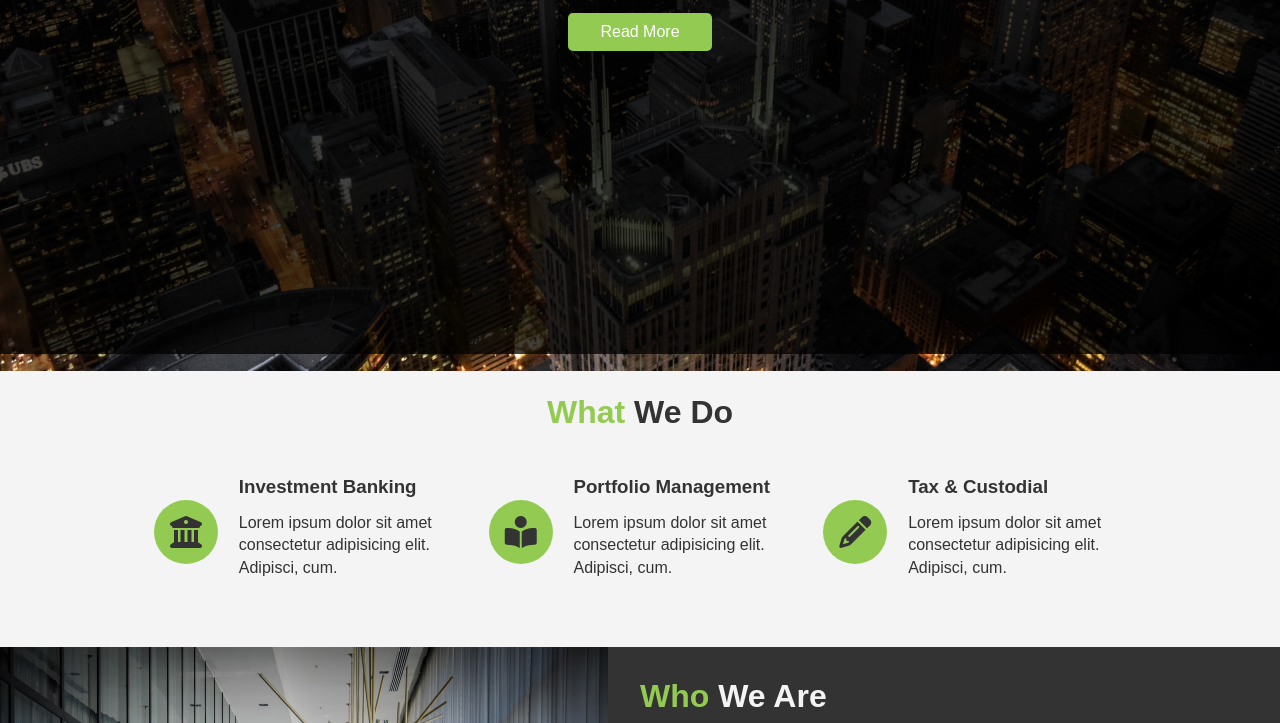
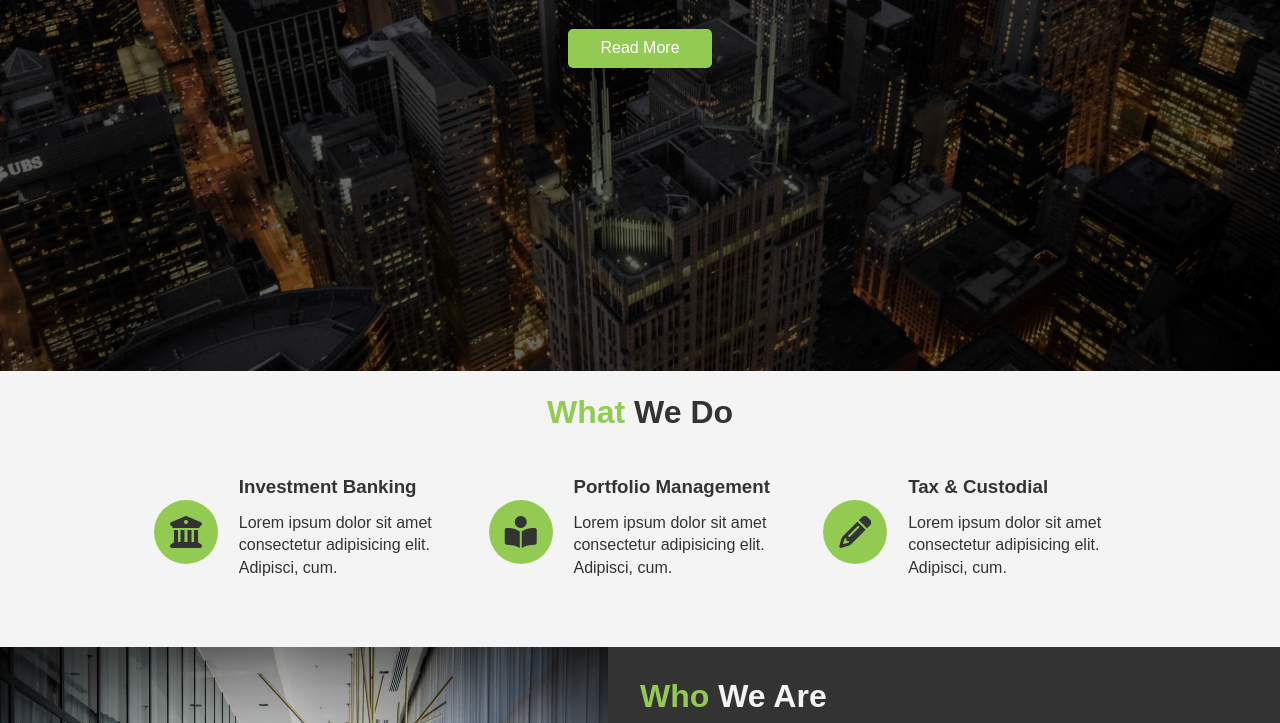
Before and after one commit to SuperNova-94/edge-ledger-site, a plain HTML site: page index.html in a window 1280 px wide. Shown: the part 495-1218 px from the top of the page. Drawn offline with nearby package versions, Linux system fonts and the light colour scheme; a web font is replaced by a local one.

Commit message:
Overlay bug fix

```diff
--- a/css/mobile.css
+++ b/css/mobile.css
@@ -53,12 +53,13 @@
       }
 
       #contact .map {
-          height: 200px;
+           height: 300px;
       }
 
  }
 
  @media(max-height: 568px) {
+
      .l-heading {
           font-size: 3rem;
      }
--- a/css/style.css
+++ b/css/style.css
@@ -146,6 +146,7 @@ p {
     background: #333 url('../img/showcase.jpg') no-repeat center/cover;
     height: 100vh;
     color: #fff;
+    position: relative;
 }
 
 #showcase .showcase-content {
@@ -156,15 +157,18 @@ p {
     align-items: center; /* Note this will not work without a height */
     height: 100%; /* height specified */
     padding: 0 2rem;
-    /* Overlay */
+}
+h1, p, a {
+    z-index: 1;
+}
+#showcase .overlay {
+    width: 100%;
+    height: 100%;
+    background: black;
+    opacity: .6;
     position: absolute;
-    top: 49px;
-    bottom: 0px;
-    left: 0;
-    right: 0;
-    background-color: rgba(0, 0, 0, 0.753);
+    top: 0px;
 }
-
 /* Section: What We Do */
 #what .items {
     display: flex;
--- a/index.html
+++ b/index.html
@@ -47,6 +47,7 @@
             </p>
             <a href="#what" class="btn">Read More</a>
         </div>
+        <div class="overlay"></div>
     </header>
 
     <!-- Section: What We Do -->
```
Lines whose indentation alone changed are shown as unchanged.
